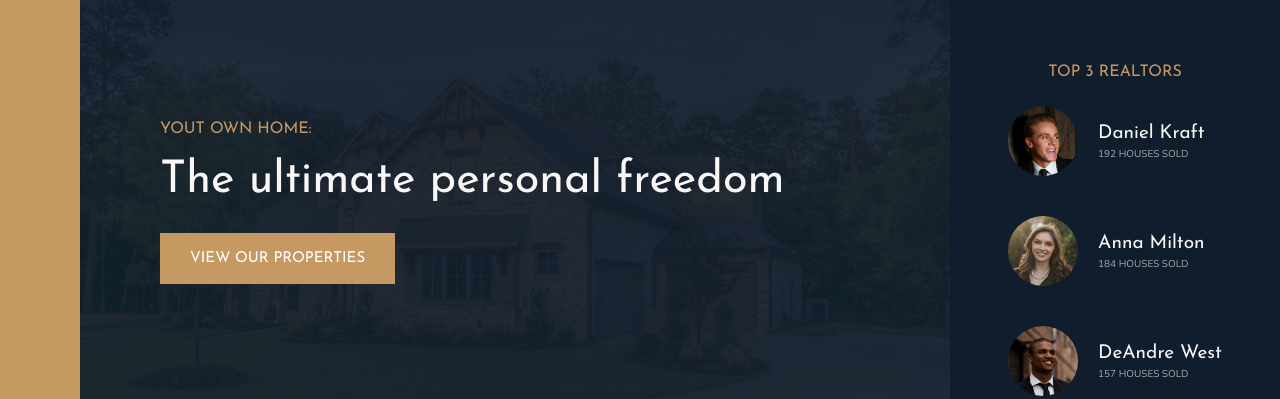
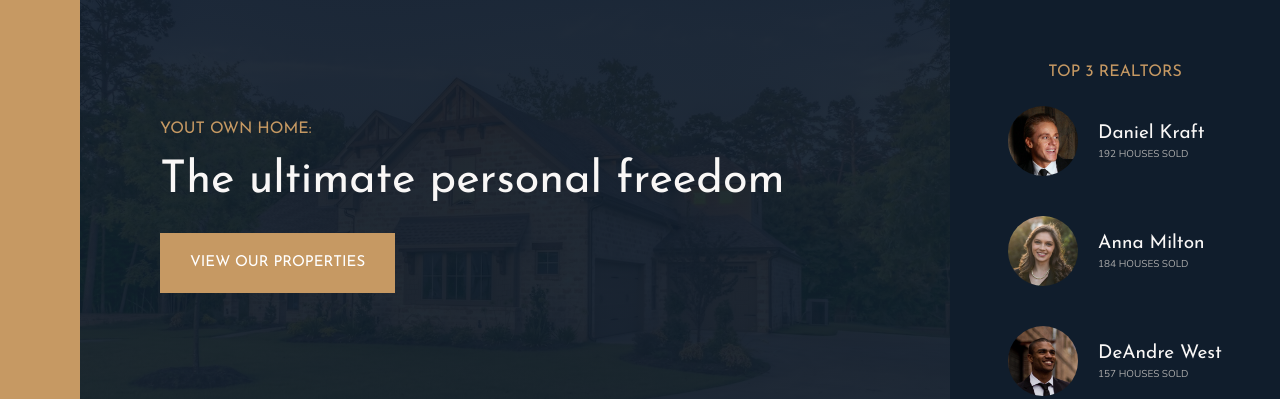
Before and after one commit to favournso/nexter, a website: page index.html in a window 1280 px wide. Shown: the part 92-491 px from the top of the page. Drawn offline with nearby package versions, Linux system fonts and the light colour scheme.

Commit message:
Make header button an anchor

```diff
--- a/index.html
+++ b/index.html
@@ -20,7 +20,7 @@
             <img src="img/logo.png" alt="Nexter logo" class="header__logo">
             <h3 class="heading-3">Yout own home:</h3>
             <h1 class="heading-1">The ultimate personal freedom</h1>
-            <button class="btn header__btn">View our properties</button>
+            <a href="#properties" class="btn header__btn">View our properties</a>
             <div class="header__seenon-text">Seen on</div>
             <div class="header__seenon-logos">
                 <img src="img/logo-bbc.png" alt="BBC logo">
@@ -115,7 +115,7 @@
             <button class="btn">Find your own home</button>
         </div>
 
-        <section class="homes">
+        <section id="properties" class="homes">
             <div class="home">
                 <img src="img/house-1.jpeg" alt="House 1" class="home__image">
                 <svg class="home__like">
--- a/sass/_header.scss
+++ b/sass/_header.scss
@@ -30,6 +30,8 @@
     &__btn {
         align-self: start;
         justify-self: start;
+        text-decoration: none;
+        font-weight: 400;
     }
 
     &__seenon-text {
```
Also changed, not shown: css/style.css.
